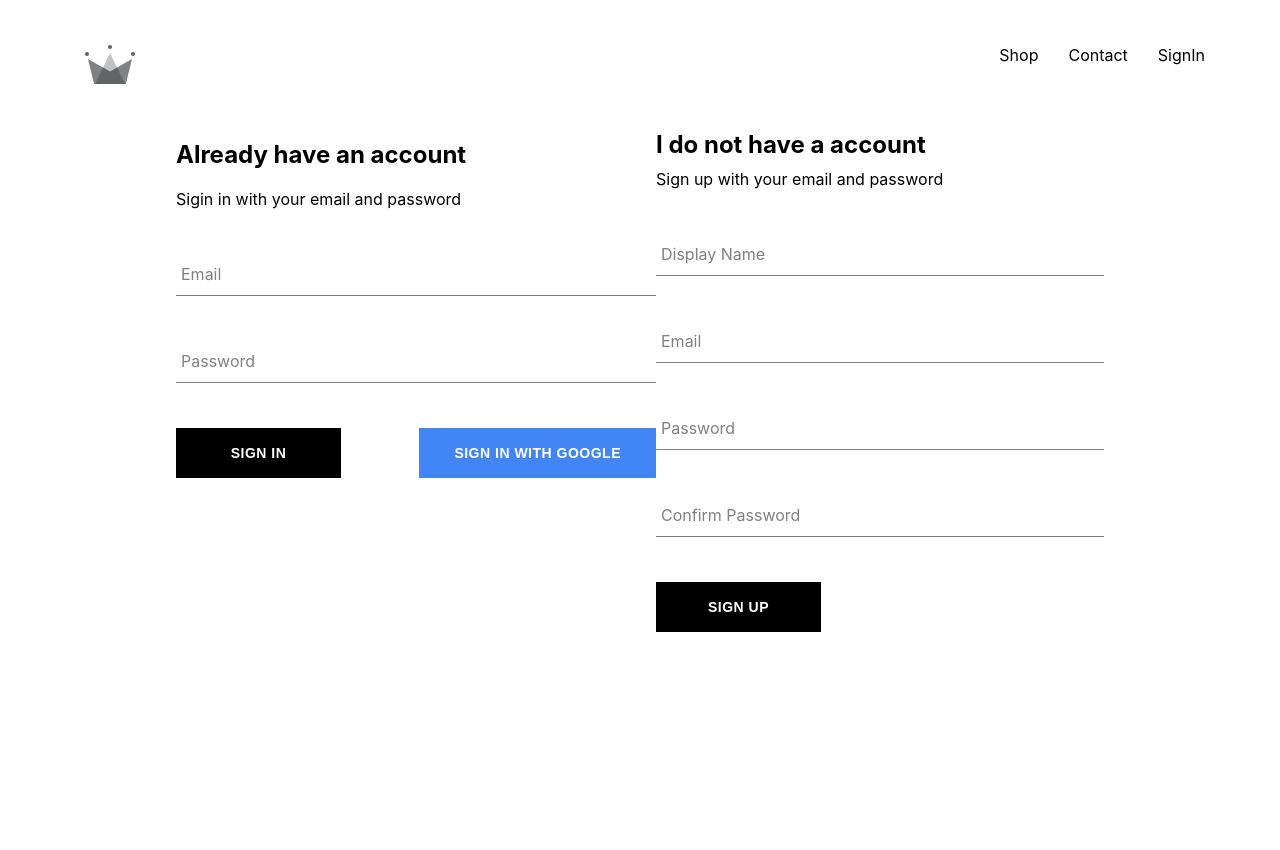
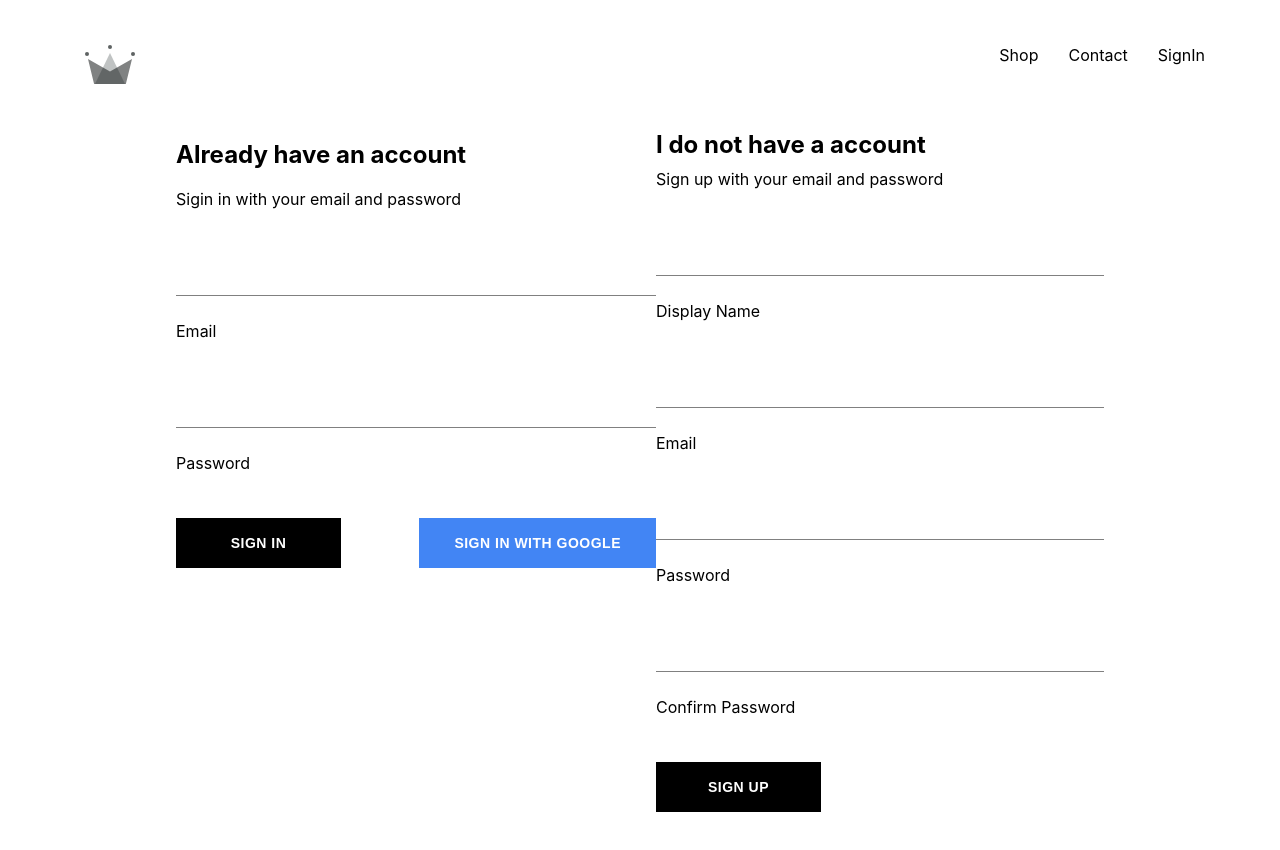
Before and after one commit to shivanssh/kings-clothing, a React (Create React App) app: page /signin in a window 1280 px wide. Shown: the top 850 px of the page. Before the commit the page ends 800 px from the top, so only its background shows below. Built offline with nearby package versions, Linux system fonts and the light colour scheme; no server answers.

Commit message:
-some style and env changes

```diff
--- a/src/components/FormInput/FormInput.scss
+++ b/src/components/FormInput/FormInput.scss
@@ -39,18 +39,18 @@ $sub-color: grey;
     line-height: 0.3em;
   }
 
-  .form-input-label {
-    color: $sub-color;
-    font-size: 16px;
-    font-weight: normal;
-    position: absolute;
-    pointer-events: none;
-    left: 5px;
-    top: 10px;
-    transition: 300ms ease all;
+  // .form-input-label {
+  //   color: $sub-color;
+  //   font-size: 16px;
+  //   font-weight: normal;
+  //   position: absolute;
+  //   pointer-events: none;
+  //   left: 5px;
+  //   top: 10px;
+  //   transition: 300ms ease all;
 
-    &.shrink {
-      @include shrinkLabel();
-    }
-  }
+  //   &.shrink {
+  //     @include shrinkLabel();
+  //   }
+  // }
 }
--- a/src/utils/firebase.js
+++ b/src/utils/firebase.js
@@ -3,14 +3,14 @@ import { doc, getDoc, getFirestore, setDoc } from 'firebase/firestore/lite';
 import { getAuth, GoogleAuthProvider, signInWithPopup } from 'firebase/auth';
 
 const firebaseConfig = {
-  apiKey: 'AIzaSyBjjcmD6qYpn8fciepiFDYadH_V-CllcFg',
-  authDomain: 'kings-clothing-db-ed877.firebaseapp.com',
-  databaseURL: 'https://kings-clothing-db-ed877-default-rtdb.firebaseio.com',
-  projectId: 'kings-clothing-db-ed877',
-  storageBucket: 'kings-clothing-db-ed877.appspot.com',
-  messagingSenderId: '530677101915',
-  appId: '1:530677101915:web:7304605de2f3b3710a967e',
-  measurementId: 'G-8BFS6Z4VLV',
+  apiKey: process.env.REACT_APP_FIREBASE_API_KEY,
+  authDomain: process.env.REACT_APP_AUTH_DOMAIN,
+  databaseURL: process.env.REACT_APP_DB_URL,
+  projectId: process.env.REACT_APP_PROJECT_ID,
+  storageBucket: process.env.REACT_APP_STORAGE,
+  messagingSenderId: process.env.REACT_APP_SENDER_ID,
+  appId: process.env.REACT_APP_APP_ID,
+  measurementId: process.env.REACT_APP_MEASUREMENT_ID,
 };
 
 const app = initializeApp(firebaseConfig);
```
Also changed, not shown: 1 other file (tests, documents, lock files or other folders).
